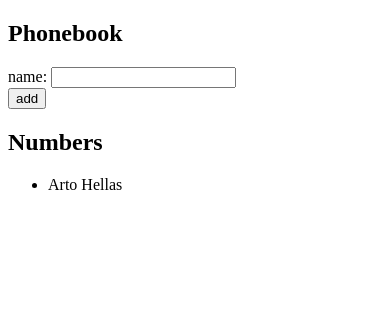
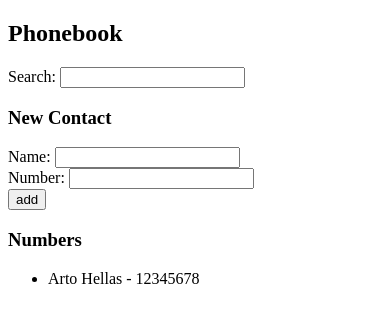
Before and after one commit to hangwl/fso2024, a React (Vite) app in the folder part1/: page / in a window 390 px wide. Shown: the top 322 px of the page. Built offline with nearby package versions, Linux system fonts and the light colour scheme.

Commit message:
part2.10 phonebook

```diff
--- a/part1/src/App.jsx
+++ b/part1/src/App.jsx
@@ -1,12 +1,29 @@
-import { useState } from "react";
+import React, { useState } from "react";
+import { SearchBar } from "./components/SearchBar";
+import { ContactForm } from "./components/ContactForm";
+import { ErrorMessage } from "./components/ErrorMessage";
+import { ContactList } from "./components/ContactList";
 
 const App = () => {
-  const [persons, setPersons] = useState([{ name: "Arto Hellas" }]);
+  const [persons, setPersons] = useState([
+    { name: "Arto Hellas", number: "12345678", id: 1 },
+  ]);
   const [newName, setNewName] = useState("");
+  const [newNumber, setNewNumber] = useState("");
+  const [searchTerm, setSearchTerm] = useState("");
   const [errorMessage, setErrorMessage] = useState(null);
+  const [nextId, setNextId] = useState(2);
 
   const handleNameChange = (event) => {
     setNewName(event.target.value);
+  };
+
+  const handleNumberChange = (event) => {
+    setNewNumber(event.target.value);
+  };
+
+  const handleSearch = (event) => {
+    setSearchTerm(event.target.value);
   };
 
   const addPerson = (event) => {
@@ -21,31 +38,38 @@ const App = () => {
 
     const personObject = {
       name: newName,
+      number: newNumber,
+      id: nextId,
     };
 
     setPersons(persons.concat(personObject));
     setNewName("");
+    setNewNumber("");
     setErrorMessage(null);
+    setNextId(nextId + 1);
   };
+
+  const filteredPersons = searchTerm
+    ? persons.filter((person) =>
+        person.name.toLowerCase().includes(searchTerm.toLowerCase())
+      )
+    : persons;
 
   return (
     <div>
       <h2>Phonebook</h2>
-      <form onSubmit={addPerson}>
-        <div>
-          name: <input value={newName} onChange={handleNameChange} />
-        </div>
-        <div>
-          <button type="submit">add</button>
-        </div>
-      </form>
-      <p style={{ color: "red" }}>{errorMessage}</p>
-      <h2>Numbers</h2>
-      <ul>
-        {persons.map((person, index) => (
-          <li key={index}>{person.name}</li>
-        ))}
-      </ul>
+      <SearchBar searchTerm={searchTerm} handleSearch={handleSearch} />
+      <h3>New Contact</h3>
+      <ContactForm
+        newName={newName}
+        newNumber={newNumber}
+        handleNameChange={handleNameChange}
+        handleNumberChange={handleNumberChange}
+        addPerson={addPerson}
+      />
+      <ErrorMessage errorMessage={errorMessage} />
+      <h3>Numbers</h3>
+      <ContactList filteredPersons={filteredPersons} />
     </div>
   );
 };
--- /dev/null
+++ b/part1/src/components/ContactForm.jsx
@@ -0,0 +1,19 @@
+import React from "react";
+
+export const ContactForm = ({
+  newName, newNumber, handleNameChange, handleNumberChange, addPerson,
+}) => {
+  return (
+    <form onSubmit={addPerson}>
+      <div>
+        Name: <input value={newName} onChange={handleNameChange} />
+      </div>
+      <div>
+        Number: <input value={newNumber} onChange={handleNumberChange} />
+      </div>
+      <div>
+        <button type="submit">add</button>
+      </div>
+    </form>
+  );
+};
--- /dev/null
+++ b/part1/src/components/ContactList.jsx
@@ -0,0 +1,13 @@
+import React from "react";
+
+export const ContactList = ({ filteredPersons }) => {
+  return (
+    <ul>
+      {filteredPersons.map((person) => (
+        <li key={person.id}>
+          {person.name} - {person.number}
+        </li>
+      ))}
+    </ul>
+  );
+};
--- /dev/null
+++ b/part1/src/components/ErrorMessage.jsx
@@ -0,0 +1,5 @@
+import React from "react";
+
+export const ErrorMessage = ({ errorMessage }) => {
+  return <p style={{ color: "red" }}>{errorMessage}</p>;
+};
--- /dev/null
+++ b/part1/src/components/SearchBar.jsx
@@ -0,0 +1,9 @@
+import React from "react";
+
+export const SearchBar = ({ searchTerm, handleSearch }) => {
+  return (
+    <div>
+      Search: <input value={searchTerm} onChange={handleSearch} />
+    </div>
+  );
+};
```
